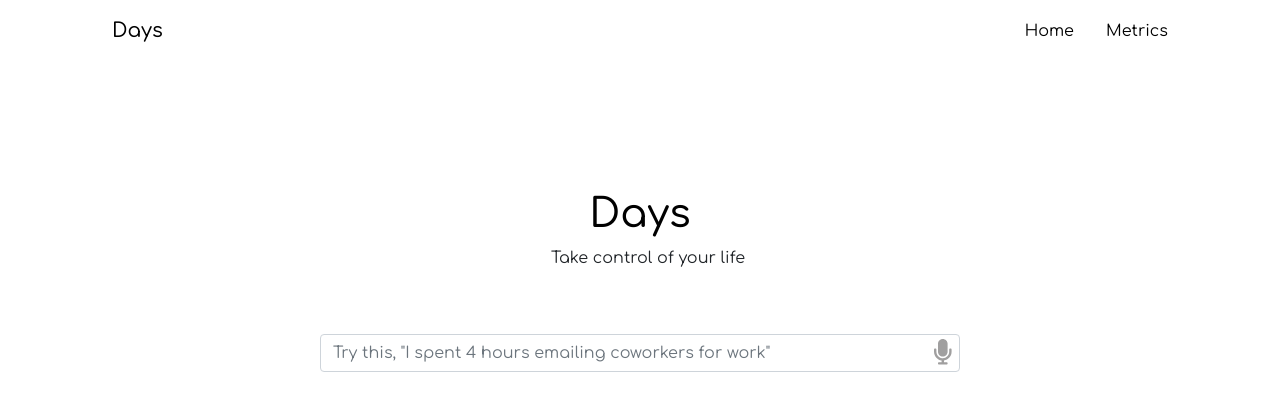
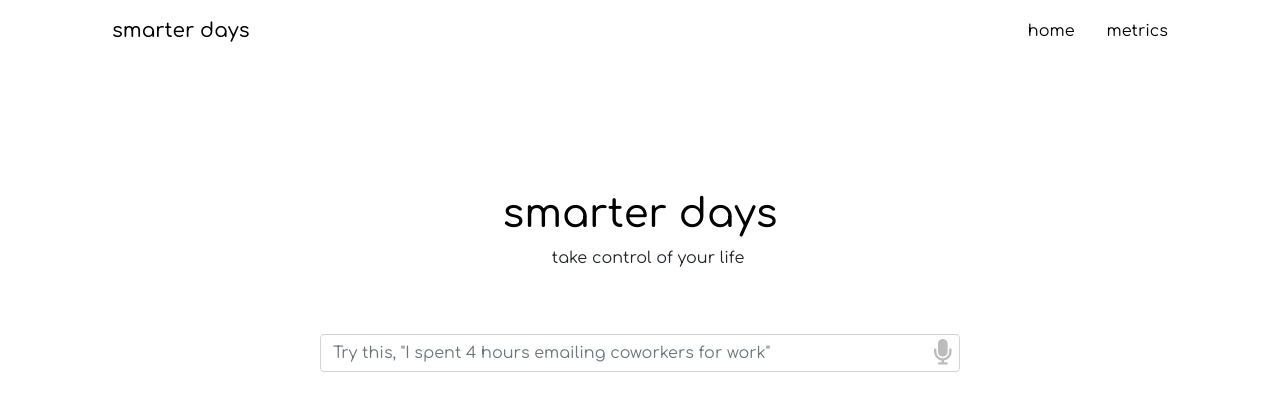
Before and after one commit to lusterane/smarter-days, a React (Create React App) app in the folder View/: page / in a window 1280 px wide. Shown: the top 410 px of the page. Built offline with nearby package versions, Linux system fonts and the light colour scheme.

Commit message:
setup firebase hosting and first part of name change

```diff
--- a/View/package.json
+++ b/View/package.json
@@ -23,6 +23,7 @@
 	},
 	"scripts": {
 		"start": "react-scripts start",
+		"dev": "export REACT_APP_API_ENDPOINT=http://localhost:5000/ && react-scripts start",
 		"build": "react-scripts build",
 		"test": "react-scripts test",
 		"eject": "react-scripts eject"
--- a/View/src/App.css
+++ b/View/src/App.css
@@ -15,7 +15,8 @@ body {
 }
 
 .disable {
-	color: rgb(160, 159, 159);
+	opacity: 0.3;
+	z-index: -1;
 }
 
 .remove-dec {
--- a/View/src/App.js
+++ b/View/src/App.js
@@ -1,5 +1,5 @@
 import React, { Component } from 'react';
-import { BrowserRouter as Router, Switch, Route, Link } from 'react-router-dom';
+import { BrowserRouter as Router, Switch, Route } from 'react-router-dom';
 
 import Header from './components/Shared/Header/Header';
 import HomePage from './components/Pages/HomePage/HomePage';
@@ -16,10 +16,10 @@ class App extends Component {
 					<Router>
 						<Header />
 						<Switch>
-							<Route exact path='/'>
+							<Route exact path={process.env.PUBLIC_URL + '/'}>
 								<HomePage />
 							</Route>
-							<Route path='/metrics'>
+							<Route path={process.env.PUBLIC_URL + '/metrics'}>
 								<MetricsPage />
 							</Route>
 						</Switch>
--- a/View/src/components/Pages/HomePage/HeaderText/HeaderText.jsx
+++ b/View/src/components/Pages/HomePage/HeaderText/HeaderText.jsx
@@ -11,9 +11,9 @@ class HeaderText extends Component {
 				<div className='header-text-container'>
 					<div className='title'>
 						<Link className='link-option remove-dec' to='/'>
-							<h1>Days</h1>
+							<h1>smarter days</h1>
 						</Link>
-						<span>Take control of your life</span>
+						<span>take control of your life</span>
 					</div>
 				</div>
 			</React.Fragment>
--- a/View/src/components/Pages/HomePage/HomePage.jsx
+++ b/View/src/components/Pages/HomePage/HomePage.jsx
@@ -1,19 +1,15 @@
 import React, { Component } from 'react';
 
 import {
-	Col,
 	Button,
 	Form,
 	FormGroup,
-	Label,
 	Input,
-	FormText,
 	Toast,
 	ToastBody,
 	ToastHeader,
 	Spinner,
 	UncontrolledPopover,
-	PopoverHeader,
 	PopoverBody,
 	Modal,
 	ModalHeader,
@@ -85,7 +81,6 @@ class HomePage extends Component {
 					let title = 'Notice';
 					if (this.validateData()) {
 						title = 'Success!';
-						const utterance = this.state.utterance.text;
 						const category = this.normalizeCategoryName(
 							this.state.utterance.intents[0].name
 						);
@@ -142,7 +137,7 @@ class HomePage extends Component {
 		switch (name) {
 			case 'log_exercising':
 				return 'EXERCISE';
-			case 'log_working':
+			default:
 				return 'WORK';
 		}
 	};
--- a/View/src/components/Pages/MetricsPage/AreaChart/AreaChart.jsx
+++ b/View/src/components/Pages/MetricsPage/AreaChart/AreaChart.jsx
@@ -152,7 +152,7 @@ class AreaChart extends Component {
 			case 'minutes':
 				yAxisName = 'Duration (Minutes)';
 				break;
-			case 'hours':
+			default:
 				yAxisName = 'Duration (Hours)';
 				break;
 		}
@@ -174,9 +174,12 @@ class AreaChart extends Component {
 						return seconds;
 					case 'minutes':
 						return minutes;
-					case 'hours':
+					default:
 						return hours;
 				}
+
+				// default
+				// return hours;
 			});
 
 			return {
--- a/View/src/components/Pages/MetricsPage/MetricsPage.jsx
+++ b/View/src/components/Pages/MetricsPage/MetricsPage.jsx
@@ -9,9 +9,6 @@ import {
 	DropdownMenu,
 	NavLink,
 	Card,
-	Button,
-	CardTitle,
-	CardText,
 } from 'reactstrap';
 
 import PieChart from './PieChart/PieChart';
@@ -43,10 +40,6 @@ class MetricsPage extends Component {
 	async getIntentsFromDB() {
 		console.log('HTTP CALL: getIntentsFromDB');
 
-		const requestOptions = {
-			method: 'GET',
-			headers: { Accept: 'application/json', 'Content-Type': 'application/json' },
-		};
 		const response = await fetch('http://localhost:5000/utterance/entries/')
 			.then((res) => res.json({ message: 'Recieved' }))
 			.then(
@@ -256,7 +249,7 @@ class MetricsPage extends Component {
 					timeInterval: 'minutes',
 				});
 				break;
-			case 'hours':
+			default:
 				this.setState({
 					timeDropDownStatus: {
 						secondsSelected: false,
@@ -309,13 +302,7 @@ class MetricsPage extends Component {
 	};
 
 	render() {
-		const {
-			filteredIntents,
-			viewDropDownStatus,
-			timeDropDownStatus,
-			timeInterval,
-			view,
-		} = this.state;
+		const { filteredIntents, timeDropDownStatus, timeInterval, view } = this.state;
 		return (
 			<React.Fragment>
 				<div className='metrics-page-container'>
@@ -368,7 +355,7 @@ class MetricsPage extends Component {
 									this.handleTimeDropDownClick('seconds');
 								}}
 							>
-								Seconds
+								seconds
 							</DropdownItem>
 							<DropdownItem
 								disabled={timeDropDownStatus.minutesSelected}
@@ -376,7 +363,7 @@ class MetricsPage extends Component {
 									this.handleTimeDropDownClick('minutes');
 								}}
 							>
-								Minutes
+								minutes
 							</DropdownItem>
 							<DropdownItem
 								disabled={timeDropDownStatus.hoursSelected}
@@ -384,7 +371,7 @@ class MetricsPage extends Component {
 									this.handleTimeDropDownClick('hours');
 								}}
 							>
-								Hours
+								hours
 							</DropdownItem>
 						</DropdownMenu>
 					</UncontrolledDropdown>
--- a/View/src/components/Pages/MetricsPage/Table/Table.jsx
+++ b/View/src/components/Pages/MetricsPage/Table/Table.jsx
@@ -16,10 +16,7 @@ import Paper from '@material-ui/core/Paper';
 import Checkbox from '@material-ui/core/Checkbox';
 import IconButton from '@material-ui/core/IconButton';
 import Tooltip from '@material-ui/core/Tooltip';
-import FormControlLabel from '@material-ui/core/FormControlLabel';
-import Switch from '@material-ui/core/Switch';
 import DeleteIcon from '@material-ui/icons/Delete';
-import FilterListIcon from '@material-ui/icons/FilterList';
 
 import './Table.css';
 
@@ -239,7 +236,6 @@ export default function EnhancedTable(props) {
 	const [orderBy, setOrderBy] = React.useState('hours');
 	const [selected, setSelected] = React.useState([]);
 	const [page, setPage] = React.useState(0);
-	const [dense, setDense] = React.useState(false);
 	const [rowsPerPage, setRowsPerPage] = React.useState(5);
 
 	const normalizeDate = (date) => {
@@ -313,10 +309,6 @@ export default function EnhancedTable(props) {
 		setPage(0);
 	};
 
-	const handleChangeDense = (event) => {
-		setDense(event.target.checked);
-	};
-
 	const isSelected = (name) => selected.indexOf(name) !== -1;
 
 	const emptyRows = rowsPerPage - Math.min(rowsPerPage, data_row.length - page * rowsPerPage);
@@ -329,7 +321,7 @@ export default function EnhancedTable(props) {
 					<Table
 						className={classes.table + ' table'}
 						aria-labelledby='tableTitle'
-						size={dense ? 'small' : 'medium'}
+						size={'medium'}
 						aria-label='enhanced table'
 					>
 						<EnhancedTableHead
@@ -380,7 +372,7 @@ export default function EnhancedTable(props) {
 									);
 								})}
 							{emptyRows > 0 && (
-								<TableRow style={{ height: (dense ? 33 : 53) * emptyRows }}>
+								<TableRow style={{ height: 53 * emptyRows }}>
 									<TableCell colSpan={6} />
 								</TableRow>
 							)}
--- a/View/src/components/Shared/Header/Header.jsx
+++ b/View/src/components/Shared/Header/Header.jsx
@@ -12,14 +12,14 @@ class Header extends Component {
 				<div className='header-container'>
 					<div className='navbar'>
 						<Link className='navbar-name link-option remove-dec' to='/'>
-							Days
+							smarter days
 						</Link>
 						<div className='links'>
 							<Link className='link-option remove-dec' to='/'>
-								Home
+								home
 							</Link>
 							<Link className='link-option remove-dec' to='/metrics'>
-								Metrics
+								metrics
 							</Link>
 						</div>
 					</div>
```
Also changed, not shown: View/firebase.json (added), 1 other file (tests, documents, lock files or other folders). Lines whose indentation alone changed are shown as unchanged.
